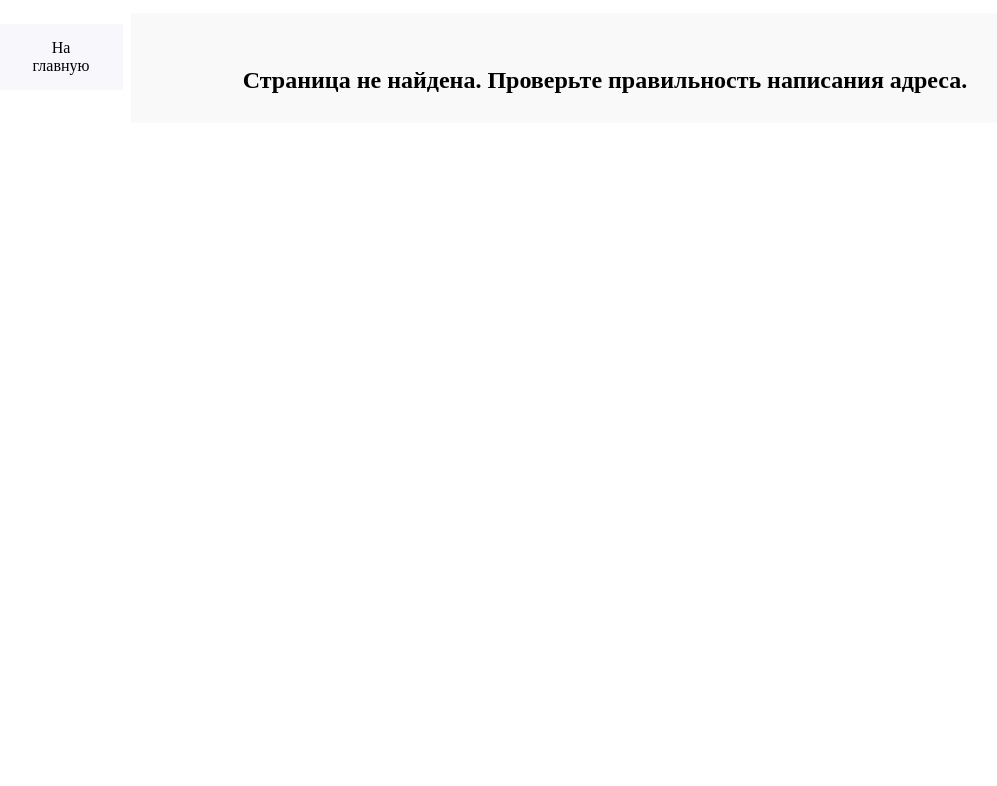
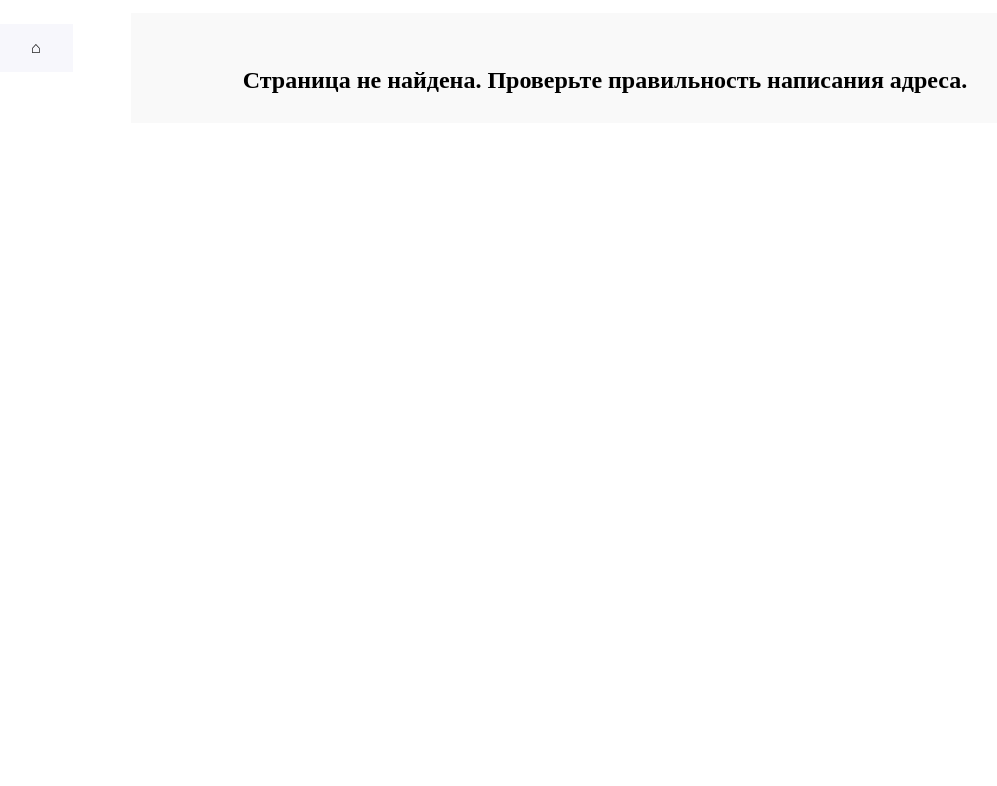
Before and after one commit to Nikolay-Lysenko/readingbricks, a Flask app: page /tags/1 in a window 1280 px wide. Shown: the top 786 px of the page, without its empty margins (35-1032 px from the left). Run offline with Flask 2, Linux system fonts and the light colour scheme; parts of the project's set-up code (start-up, migrations or seed data) failed here and were passed over.

Commit message:
refac: Better support small displays

```diff
--- a/readingbricks/static/css/baseline_style.css
+++ b/readingbricks/static/css/baseline_style.css
@@ -1,4 +1,7 @@
 /* Base elements */
+body {
+    text-align: center;
+}
 h1, h2 {
     text-align: center;
     margin-top: 5%;
@@ -37,6 +40,7 @@ li > p {
     top: 2.5%;
     left: 2.5%;
     width: 10%;
+    text-align: left;
 }
 #central {
     background-color: #f9f9f9;
--- a/readingbricks/templates/404.html
+++ b/readingbricks/templates/404.html
@@ -5,7 +5,7 @@
         <link rel=stylesheet type=text/css href="{{ url_for('static', filename='css/baseline_style.css') }}">
     </head>
     <body>
-        <nav id="mainpage"><a href="{{ url_for('index') }}" class="button">На главную</a></nav>
+        <nav id="mainpage"><a href="{{ url_for('index') }}" class="button">⌂</a></nav>
         <div id="central">
             <div id="content">
                 <h2>Страница не найдена. Проверьте правильность написания адреса.</h2>
--- a/readingbricks/templates/empty_result.html
+++ b/readingbricks/templates/empty_result.html
@@ -5,7 +5,7 @@
         <link rel=stylesheet type=text/css href="{{ url_for('static', filename='css/baseline_style.css') }}">
     </head>
     <body>
-        <nav id="mainpage"><a href="{{ url_for('index') }}" class="button">На главную</a></nav>
+        <nav id="mainpage"><a href="{{ url_for('index') }}" class="button">⌂</a></nav>
         <div id="central">
             <div id="content">
                 <h2>Ничего не найдено</h2>
--- a/readingbricks/templates/invalid_query.html
+++ b/readingbricks/templates/invalid_query.html
@@ -5,7 +5,7 @@
         <link rel=stylesheet type=text/css href="{{ url_for('static', filename='css/baseline_style.css') }}">
     </head>
     <body>
-        <nav id="mainpage"><a href="{{ url_for('index') }}" class="button">На главную</a></nav>
+        <nav id="mainpage"><a href="{{ url_for('index') }}" class="button">⌂</a></nav>
         <div id="central">
             <div id="content">
                 <h2>Запрос не может быть обработан</h2>
--- a/readingbricks/templates/regular_page.html
+++ b/readingbricks/templates/regular_page.html
@@ -13,7 +13,7 @@
         <link rel=stylesheet type=text/css href="{{ url_for('static', filename='css/baseline_style.css') }}">
     </head>
     <body>
-        <nav id="mainpage"><a href="{{ url_for('index') }}" class="button">На главную</a></nav>
+        <nav id="mainpage"><a href="{{ url_for('index') }}" class="button">⌂</a></nav>
         <div id="central">
             <div id="content">{{ content_in_html }}</div>
         </div>
```
